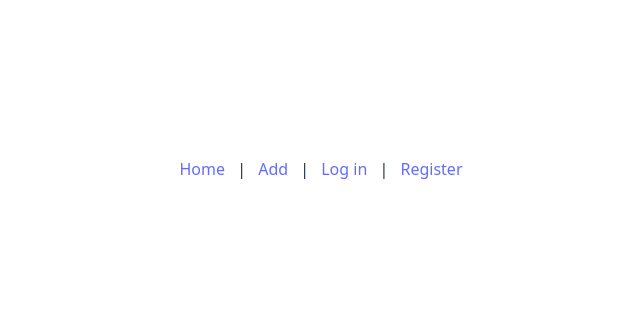
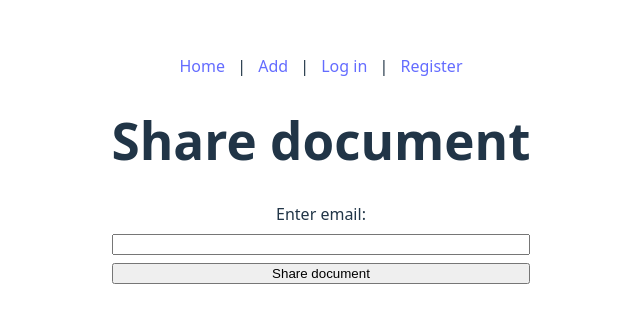
Before and after one commit to ShirinAjou/frontend-react, a React (Vite) app: page /frontend-react/share/1 in a window 1280 px wide. Shown: the part 231-554 px from the top of the page, without its empty margins (319-959 px from the left). Built offline with nearby package versions, Linux system fonts and the light colour scheme.

Commit message:
working on project

```diff
--- a/src/DataFetcher.jsx
+++ b/src/DataFetcher.jsx
@@ -6,12 +6,17 @@ import './App.css'
 
 function FetchData() {
    const [data, setData] = useState([]);
+   const [token, setToken] = useState(null);
 
 useEffect(() => {
-  const token = localStorage.getItem("token");
+  const savedToken = localStorage.getItem("token");
+  if (savedToken) {
+    setToken(savedToken);
+  }
+
   const headers = { "Content-Type": "application/json" };
-  if (token) {
-    headers["x-access-token"] = token;
+  if (savedToken) {
+    headers["x-access-token"] = savedToken;
   }
 
   fetch("http://localhost:8080/", {
@@ -38,6 +43,7 @@ useEffect(() => {
                 <Link to={`/update/${post._id}`}>Update</Link>
                 <Link to={`/socketio/${post._id}`}>Socket</Link>
                 <Link to={`/texteditor/${post._id}`}>CodeMirror</Link>
+                {token && <Link to={`/share/${post._id}`}>Share</Link>}
               </td>
             </tr>
           ))}
--- a/src/components/Add.jsx
+++ b/src/components/Add.jsx
@@ -34,7 +34,7 @@ function Add() {
   return (
     <div>
       <h1>Create document</h1>
-      <form className="form-container" onSubmit={onSubmit} data-testid="add-form">
+      <form className="form-container" onSubmit={onSubmit}>
         <label htmlFor="title">Title</label>
         <input id="title" className="action-content" type="text" name="title" value={title} onChange={onChange} required />
 
--- a/src/components/App.jsx
+++ b/src/components/App.jsx
@@ -7,6 +7,7 @@ import SocketIo from'./SocketIo.jsx'
 import Login from'./Login.jsx'
 import Register from'./Register.jsx'
 import Signout from'./Signout.jsx'
+import ShareDoc from'./ShareDoc.jsx'
 import React, { useState, useEffect } from 'react';
 import '../App.css'
 
@@ -23,11 +24,11 @@ function App() {
   const [token, setToken] = useState(null);
 
   useEffect(() => {
-  const savedToken = localStorage.getItem("token");
-  if (savedToken) {
-    setToken(savedToken);
-  }
-}, []);
+    const savedToken = localStorage.getItem("token");
+    if (savedToken) {
+      setToken(savedToken);
+    }
+  }, []);
 
   return (
     <>
@@ -48,6 +49,7 @@ function App() {
         <Route path="/register" element={<Register />} />
         <Route path="/login" element={<Login setToken={setToken} />} />
         <Route path="/signout" element={<Signout setToken={setToken} />} />
+        <Route path="/share/:id" element={<ShareDoc />} />
       </Routes>
     </>
   );
--- a/src/components/Login.jsx
+++ b/src/components/Login.jsx
@@ -20,7 +20,7 @@ function Login({ setToken }) {
     })
     .then((res) => res.json())
     .then((data) => {
-      if (data.data?.token) {
+      if (data.data && data.data.token) {
         localStorage.setItem("token", data.data.token);
         setToken(data.data.token);
         navigate("/");
--- a/src/components/Register.jsx
+++ b/src/components/Register.jsx
@@ -1,5 +1,6 @@
-import React from "react";
+import React, { useEffect } from "react";
 import { useForm } from "react-hook-form";
+import { useNavigate } from "react-router";
 import FETCH_URL from '../utils.js';
 import "../App.css";
 
@@ -9,6 +10,11 @@ function Register() {
         handleSubmit,
         formState: { errors },
     } = useForm();
+    const navigate = useNavigate();
+
+    useEffect(() => {
+        localStorage.removeItem("token");
+    }, []);
 
     const onSubmit = (data) => {
         fetch("http://localhost:8080/register", {
@@ -20,15 +26,16 @@ function Register() {
             password: data.password,
         }),
     })
-      .then((res) => res.json())
-      .then((resData) => {
-        if (resData.data?.token) {
+    .then((res) => res.json())
+    .then((resData) => {
+        if (resData.data && resData.data.token) {
             localStorage.setItem("token", resData.data.token);
-            console.log(data.name + " has been successfully registered");
+
         } else {
-          console.log(resData);
+        console.log(resData);
         }
-      })
+        navigate("/login");
+        })
     };
 
     return (
--- /dev/null
+++ b/src/components/ShareDoc.jsx
@@ -0,0 +1,44 @@
+import FETCH_URL from '../utils.js';
+import React, { useState } from 'react';
+import { useParams } from "react-router";
+import { useNavigate } from 'react-router-dom';
+import '../App.css'
+
+function ShareDoc() {
+    const { id } = useParams();
+    const [email, setEmail] = useState("");
+    const navigate = useNavigate();
+
+    const onChange = (event) => { setEmail(event.target.value) };
+
+    const onSubmit  = (event) => { event.preventDefault()
+        const token = localStorage.getItem("token");
+        const headers = { "Content-Type": "application/json" };
+        if (token) {
+            headers["x-access-token"] = token;
+        }
+        fetch(`http://localhost:8080/share/${id}`, {
+            method: "POST",
+            headers: headers,
+            body: JSON.stringify({ email }),
+        })
+        .then((res) => res.json())
+        .then((data) => data);
+        navigate("/");
+    };
+
+  return (
+    <div>
+      <h1>Share document</h1>
+        <form className="form-container" onSubmit={onSubmit}>
+
+            <label htmlFor="email">Enter email:</label>
+            <input type="email" id="email" name="email" onChange={onChange} required />
+
+            <input className="btn-container" type="submit" value="Share document"/>
+      </form>
+    </div>
+  );
+}
+
+export default ShareDoc
--- a/src/components/Update.jsx
+++ b/src/components/Update.jsx
@@ -23,8 +23,6 @@ function Edit() {
     }, [id]);
 
   const onSubmit  = (event) => { event.preventDefault()
-  console.log(title)
-  console.log(content)
   fetch(`http://localhost:8080/update/${id}`, {
     method: "PUT",
     headers: { "Content-Type": "application/json" },
```
